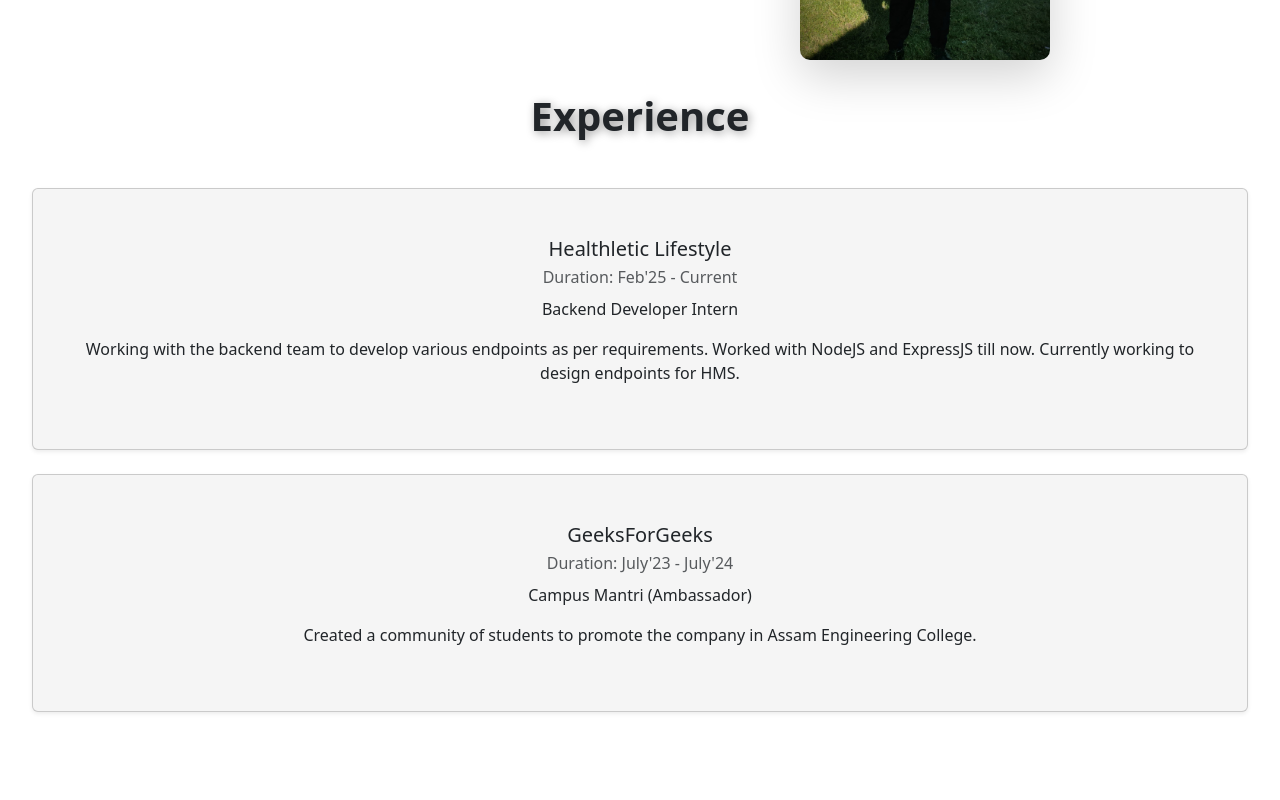
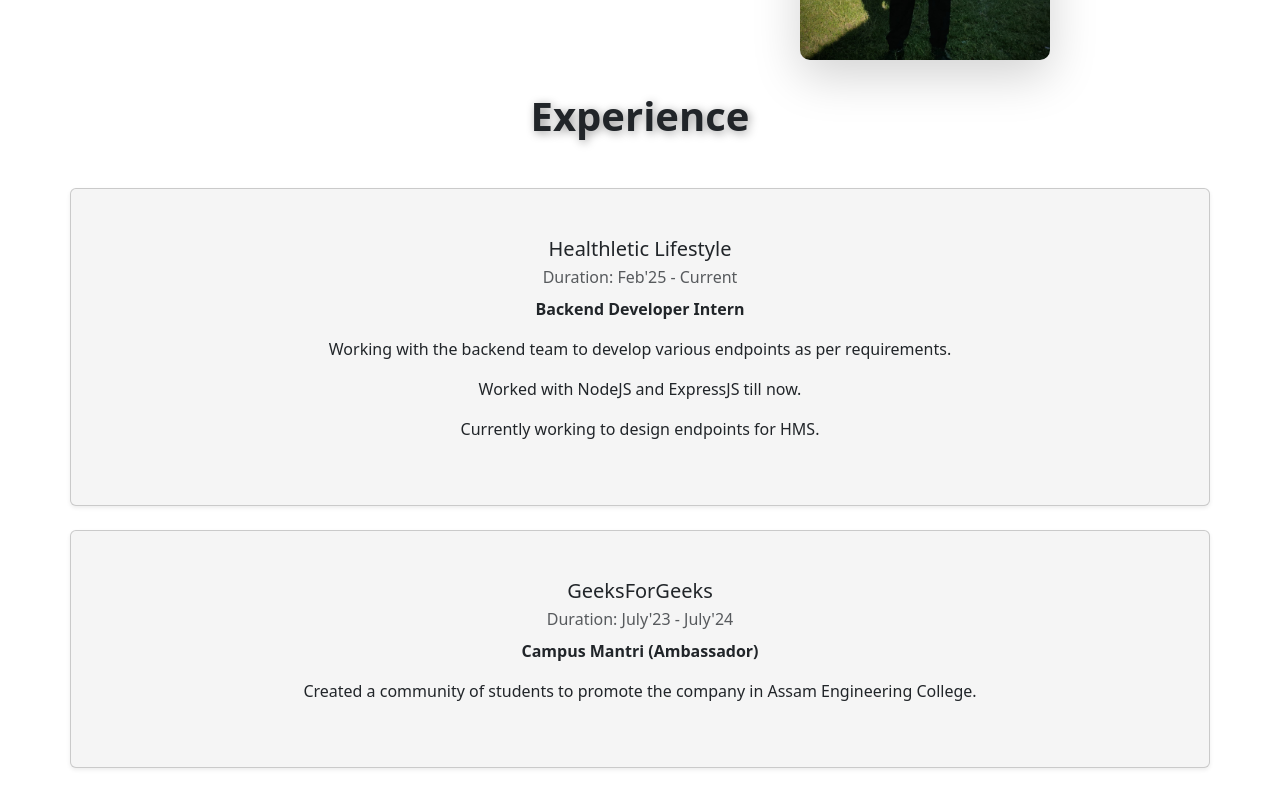
Before and after one commit to cyberhypex/portfolio_Anshuman_live, a React (Vite) app: page / in a window 1280 px wide. Shown: the part 527-1327 px from the top of the page. Before the commit the page ends 1271 px from the top, so only its background shows below. Built offline with nearby package versions, Linux system fonts and the light colour scheme.

Commit message:
Testing changes

```diff
--- a/src/About/About.jsx
+++ b/src/About/About.jsx
@@ -5,7 +5,7 @@
 export default function About() {
   return (
     <>
-  <h1 className="fw-bold text-center mb-5 " style={{ textShadow: "2px 2px 10px rgba(0, 0, 0, 0.4)", marginBottom: "0" }}>About</h1>
+  <h1 className="fw-bold text-center mb-5 " style={{ textShadow: "2px 2px 10px rgba(0, 0, 0, 0.4)" }}>About</h1>
     <div className="about-page" >
       <div className="container mt-5">
         <div className="row d-flex align-items-center flex-column-reverse flex-lg-row text-center text-lg-start">
--- a/src/Experience/Experience.jsx
+++ b/src/Experience/Experience.jsx
@@ -5,17 +5,17 @@
         <div className="experience-section mt-5">
           <div className="card shadow-sm mb-4" style={{ backgroundColor: "#f5f5f5" }}>
             <div className="card-body">
-              <h5 className="card-title">Healthletic Lifestyle</h5>
+              <h5 className="card-title ">Healthletic Lifestyle</h5>
               <p className="card-subtitle mb-2 text-muted">Duration: Feb'25 - Current</p>
-              <p className="card-text">Backend Developer Intern</p>
-              <p>Working with the backend team to develop various endpoints as per requirements. Worked with NodeJS and ExpressJS till now. Currently working to design endpoints for HMS.</p>
+              <p className="card-text fw-bold">Backend Developer Intern</p>
+              <p>Working with the backend team to develop various endpoints as per requirements. </p><p>Worked with NodeJS and ExpressJS till now. </p><p>Currently working to design endpoints for HMS.</p>
             </div>
           </div>
           <div className="card shadow-sm" style={{ backgroundColor: "#f5f5f5" }}>
             <div className="card-body">
               <h5 className="card-title">GeeksForGeeks</h5>
               <p className="card-subtitle mb-2 text-muted">Duration: July'23 - July'24</p>
-              <p className="card-text">Campus Mantri (Ambassador)</p>
+              <p className="card-text fw-bold">Campus Mantri (Ambassador)</p>
               <p>Created a community of students to promote the company in Assam Engineering College.</p>
             </div>
           </div>
```
Also changed, not shown: package.json (+4 -3 lines), 1 other file (tests, documents, lock files or other folders).
